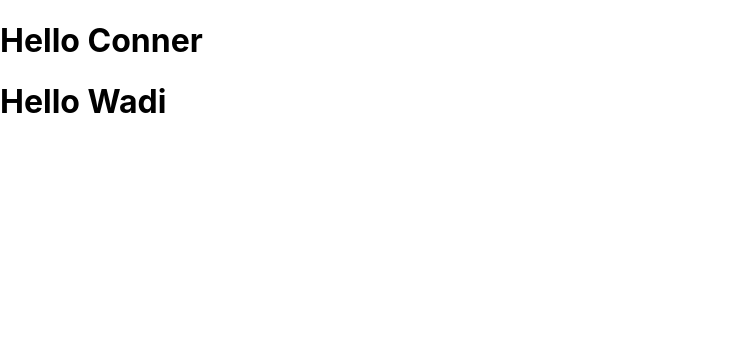
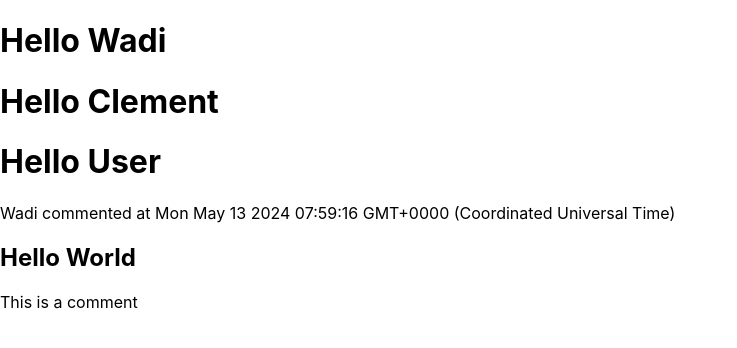
Before and after one commit to wadigzon/test-app, a React (Create React App) app: page / in a window 1280 px wide. Shown: the top 348 px of the page, without its empty margins (0-737 px from the left). Built offline with nearby package versions, Linux system fonts and the light colour scheme.

Commit message:
.- added lesson

```diff
--- a/src/App.js
+++ b/src/App.js
@@ -5,10 +5,32 @@ import './App.css';
 function App() {
   return (
     <>
-      <h1>Hello Conner</h1>
-      <h1>Hello Wadi</h1>
+      <Hello name= "Wadi" />
+      <Hello name= "Clement" />
+      <Hello />
+
+      {/* component composition: having children - component inside of component */}
+      <Comment username="Wadi" time={(new Date()).toString()}>
+        <h1>Hello World</h1>
+        <p>This is a comment</p>
+      </Comment>
+
     </>
   );
 }
 
+
+function Hello({name = "User"}) {
+  return <h1>Hello {name}</h1>
+}
+
+function Comment({username, time, children}) {
+  return (
+    <section>
+      <p>{username} commented at {time} </p>
+      {children}
+    </section>
+  )
+}
+
 export default App;
```
